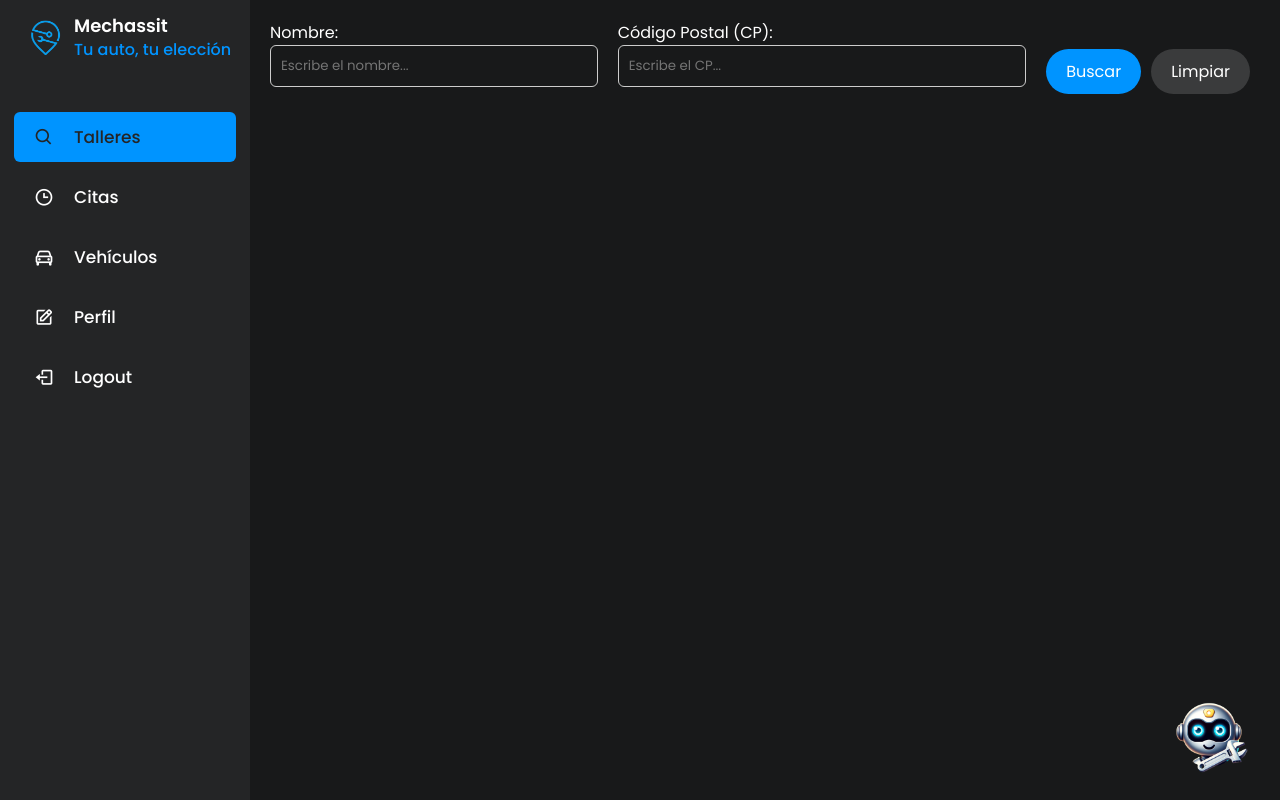
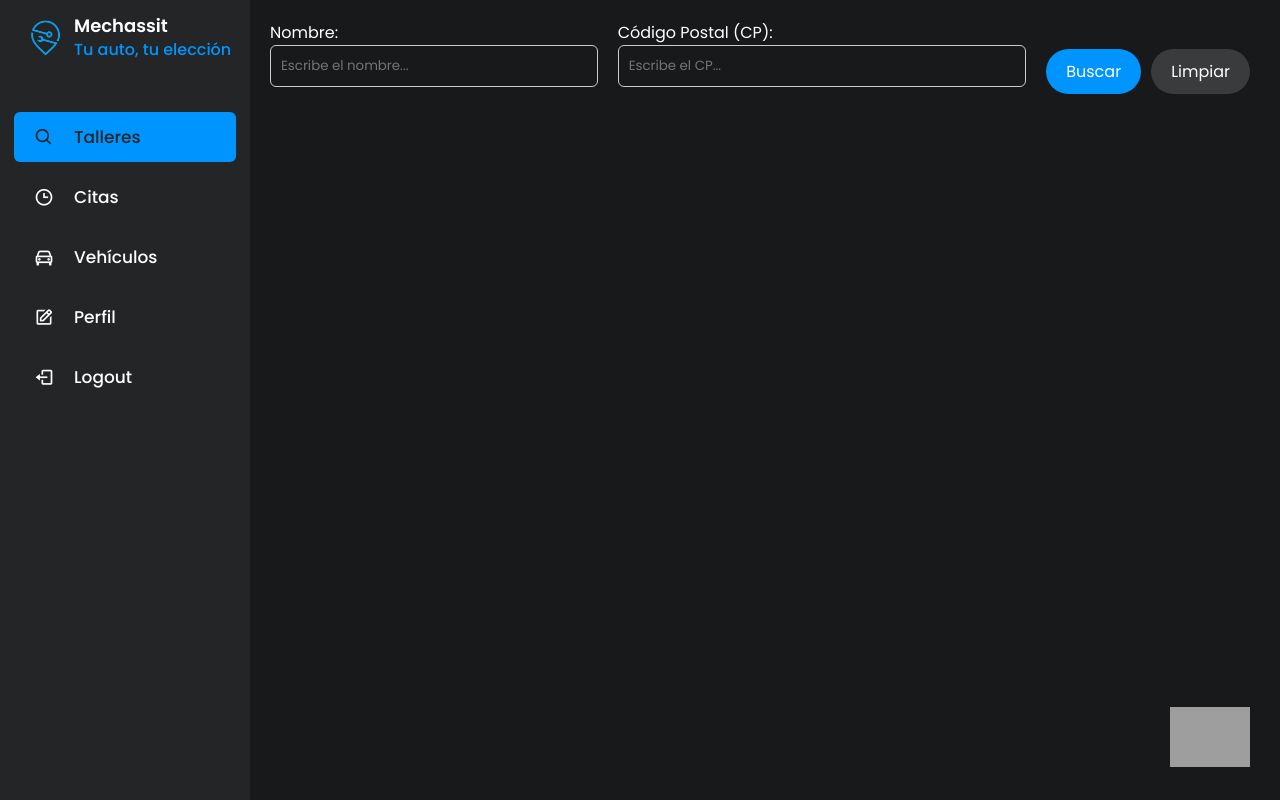
Before and after one commit to covacg/MECHASSIST_2023, a Django app: page /talleres in a window 1280 px wide. Run offline with Django 4.2, Linux system fonts and the light colour scheme; the visitor is signed in with stand-in values (Sample User, id 1); data that the repository does not hold is empty; grey boxes are pictures that could not be loaded.

Commit message:
Prueba de bot

```diff
--- a/login/templates/clientes_talleres.html
+++ b/login/templates/clientes_talleres.html
@@ -382,7 +382,7 @@
    } */
 
    .open-button {
-      background-image: url('/static/images/bot.png'); /* Path to your bot image */
+      background-image: url('https://cdn-icons-png.flaticon.com/512/4712/4712126.png'); /* Path to your bot image */
       background-color: #18191a;
       background-size: contain; /* Or 'cover' if you want the image to fully cover the button */
       background-position: center;
```
